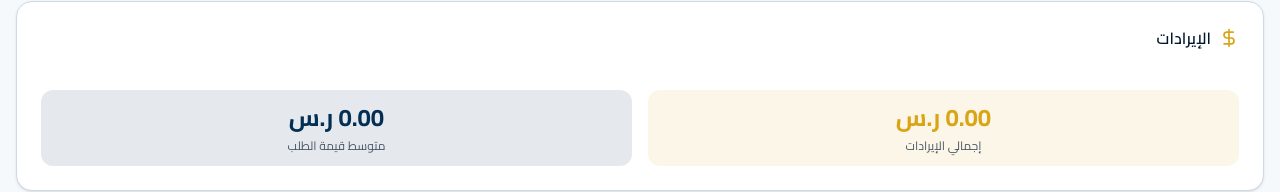
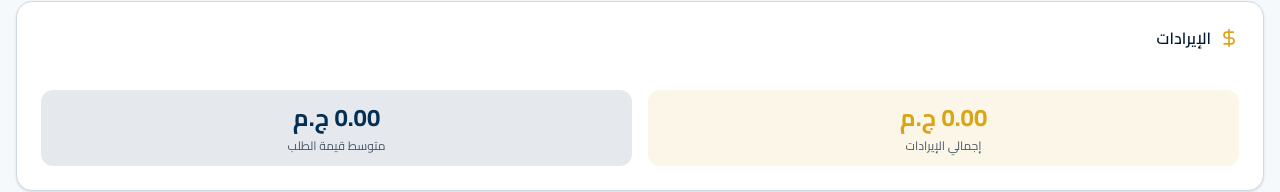
Before and after one commit to soloever2-maker/cafetria-nations, a Next.js app: page /worker/kpi in a window 1280 px wide. Shown: the part 380-572 px from the top of the page. Built offline with nearby package versions, Linux system fonts and the light colour scheme; no server answers; the database is empty.

Commit message:
Update page.tsx

```diff
--- a/app/worker/kpi/page.tsx
+++ b/app/worker/kpi/page.tsx
@@ -188,7 +188,7 @@ export default function WorkerKPIPage() {
                 <div className="grid grid-cols-2 gap-4">
                   <div className="text-center p-3 rounded-lg bg-accent/10">
                     <p className="text-2xl font-bold text-accent">
-                      {stats?.totalRevenue?.toFixed(2) || "0.00"} ر.س
+                      {stats?.totalRevenue?.toFixed(2) || "0.00"} ج.م
                     </p>
                     <p className="text-xs text-muted-foreground mt-1">
                       إجمالي الإيرادات
@@ -196,7 +196,7 @@ export default function WorkerKPIPage() {
                   </div>
                   <div className="text-center p-3 rounded-lg bg-primary/10">
                     <p className="text-2xl font-bold text-primary">
-                      {stats?.averageOrderValue?.toFixed(2) || "0.00"} ر.س
+                      {stats?.averageOrderValue?.toFixed(2) || "0.00"} ج.م
                     </p>
                     <p className="text-xs text-muted-foreground mt-1">
                       متوسط قيمة الطلب
```
